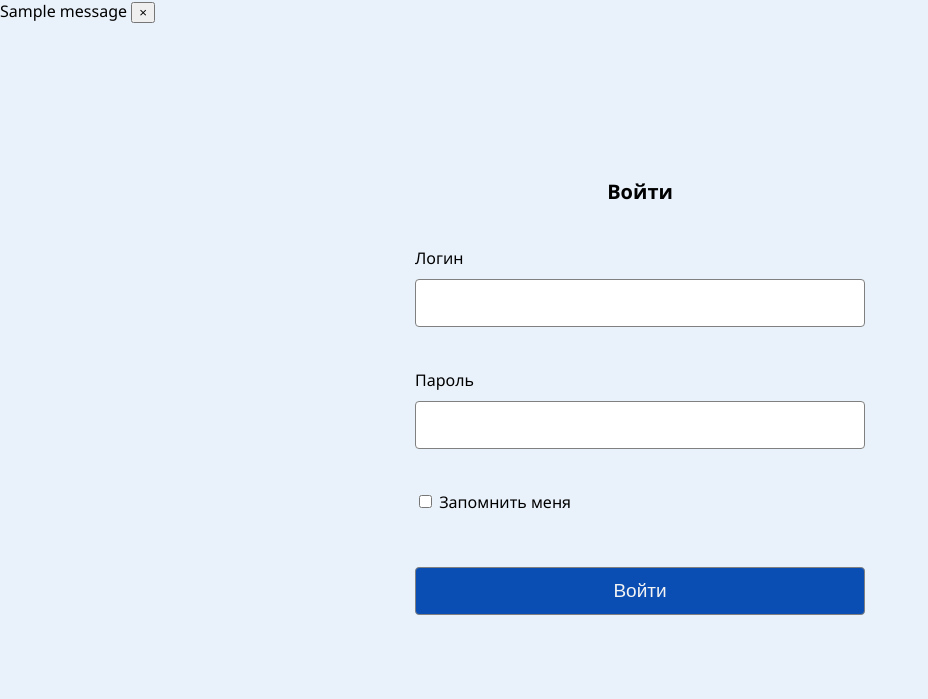
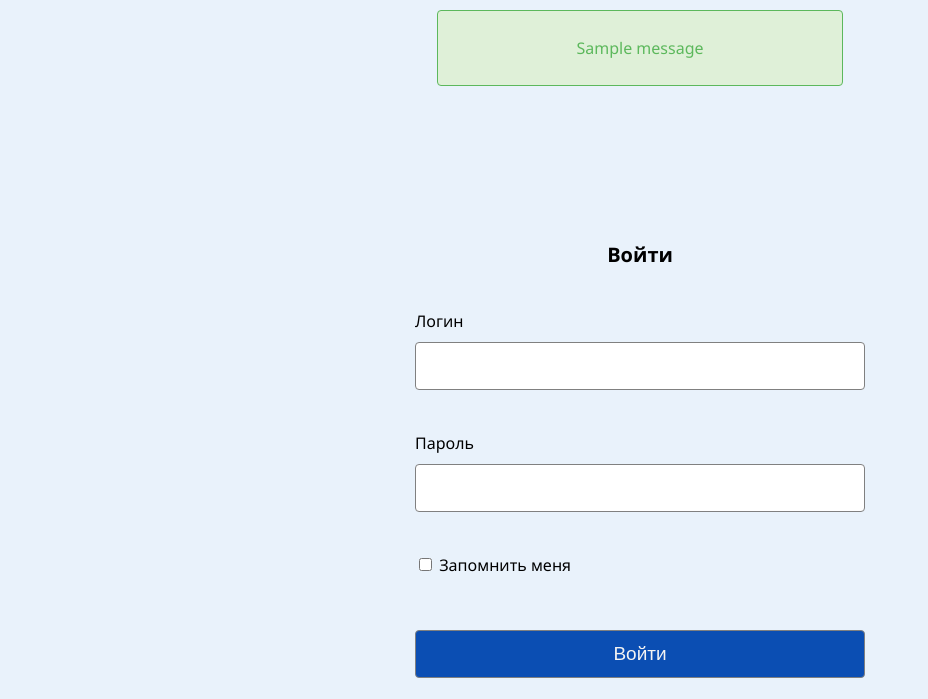
Before and after one commit to IDPogolovkin/msh_form, a Flask app: page / in a window 1280 px wide. Shown: the part 57-756 px from the top of the page, without its empty margins (0-928 px from the left). Before the commit the page ends 672 px from the top, so only its background shows below. Run offline with Flask 3, Linux system fonts and the light colour scheme; one stand-in notice (Sample message) is shown.

Commit message:
edit flash messages

```diff
--- a/app/routes.py
+++ b/app/routes.py
@@ -43,7 +43,7 @@ def login():
             else:
                 return redirect(url_for('login'))
         else:
-            flash('Неверный логин или пароль! Попробуйте еще раз', 'danger')
+             flash('Неверный логин или пароль! Попробуйте еще раз', category='error')
     return render_template('login.html', title='Login', form=form, user=current_user)
 
 @app.route("/logout")
--- a/app/static/base.css
+++ b/app/static/base.css
@@ -37,3 +37,27 @@ body{
     text-decoration: none;
     padding-right: 25px;
 }
+
+.flash-error {
+    padding: 10px;
+    border: 1px solid #d9534f;
+    border-radius: 4px;
+    color: #d9534f;
+    background-color: #f2dede;
+    width: 30%;
+    margin: 0 auto;
+    margin-top: 10px;
+    text-align: center;
+}
+
+.flash-success {
+    padding: 10px;
+    border: 1px solid #5cb85c;
+    border-radius: 4px;
+    color: #5cb85c;
+    background-color: #dff0d8;
+    width: 30%;
+    margin: 0 auto;
+    margin-top: 10px;
+    text-align: center;
+}
--- a/app/templates/base.html
+++ b/app/templates/base.html
@@ -27,18 +27,15 @@
       {% if messages %}
         {% for category, message in messages %}
         {% if category == 'error' %}
-        <div class="alert alert-danger alert-dismissable fade show" role="alert">
-          {{message}}
-           <button type="button" class="close" data-dismiss="alert">
-            <span aria-hidden="true">&times;</span>
-          </button>
+        <div class="flash-error">
+            <p>{{ messages[0][1] }}</p>
         </div>
         {% else %}
-        <div class="alert alert-success alter-dismissable fade show" role="alert">
-          {{ message }}
-          <button type="button" class="close" data-dismiss="alert">
-            <span aria-hidden="true">&times;</span>
-          </button>
+        <div class="flash-success">
+          <p>{{ messages[0][1] }}</p>
+{#          <button type="button" class="close" data-dismiss="alert">#}
+{#            <span aria-hidden="true">&times;</span>#}
+{#          </button>#}
         </div>
         {% endif %}
         {% endfor %}
--- a/app/templates/login.html
+++ b/app/templates/login.html
@@ -3,6 +3,15 @@
 <link rel="stylesheet" href="{{ url_for('static', filename='login.css') }}">
 <link rel="icon" type="image/x-icon" href="../static/img/msx.png">
 <div class="login-body">
+
+{#{% with messages = get_flashed_messages(with_categories=true) %}#}
+{#    {% if messages %}#}
+{#        <div class="flash-error">#}
+{#            <p>{{ messages[0][1] }}</p>#}
+{#        </div>#}
+{#    {% endif %}#}
+{#{% endwith %}#}
+
   <div class="content-section">
     <form method="POST" action="" class="form">
       {{ form.hidden_tag() }}
@@ -10,30 +19,32 @@
         <legend class="border-bottom mb-4">Войти</legend><br>
         <div class="form-group">
           {{ form.username.label(class="form-control-label") }}
-          {% if form.username.errors %}
-          {{ form.username(class="form-control form-control-lg is-invalid") }}
-          <div class="invalid-feedback">
-            {% for error in form.username.errors %}
-            <span>{{ error }}</span>
-            {% endfor %}
-          </div>
-          {% else %}
+{#          {% if form.username.errors %}#}
+{#          {{ form.username(class="form-control form-control-lg is-invalid") }}#}
+{#          <div class="invalid-feedback">#}
+{#            {% for error in form.username.errors %}#}
+{#            <span>{{ error }}</span>#}
+{#            {% endfor %}#}
+{#          </div>#}
+{#          {% else %}#}
           {{ form.username(class="form-control form-control-lg") }}
-          {% endif %}
-        </div></br>
+{#          {% endif %}#}
+        </div>
+          </br>
         <div class="form-group">
           {{ form.password.label(class="form-control-label") }}
-          {% if form.password.errors %}
-          {{ form.password(class="form-control form-control-lg is-invalid") }}
-          <div class="invalid-feedback">
-            {% for error in form.password.errors %}
-            <span>{{ error }}</span>
-            {% endfor %}
-          </div>
-          {% else %}
+{#          {% if form.password.errors %}#}
+{#          {{ form.password(class="form-control form-control-lg is-invalid") }}#}
+{#          <div class="invalid-feedback">#}
+{#            {% for error in form.password.errors %}#}
+{#            <span>{{ error }}</span>#}
+{#            {% endfor %}#}
+{#          </div>#}
+{#          {% else %}#}
           {{ form.password(class="form-control form-control-lg") }}
-          {% endif %}
-        </div><br>
+{#          {% endif %}#}
+        </div>
+          <br>
         <div class="form-check">
           {{ form.remember(class="form-check-input") }}
           {{ form.remember.label(class="form-check-label") }}
```
Also changed, not shown: 2 other files.
